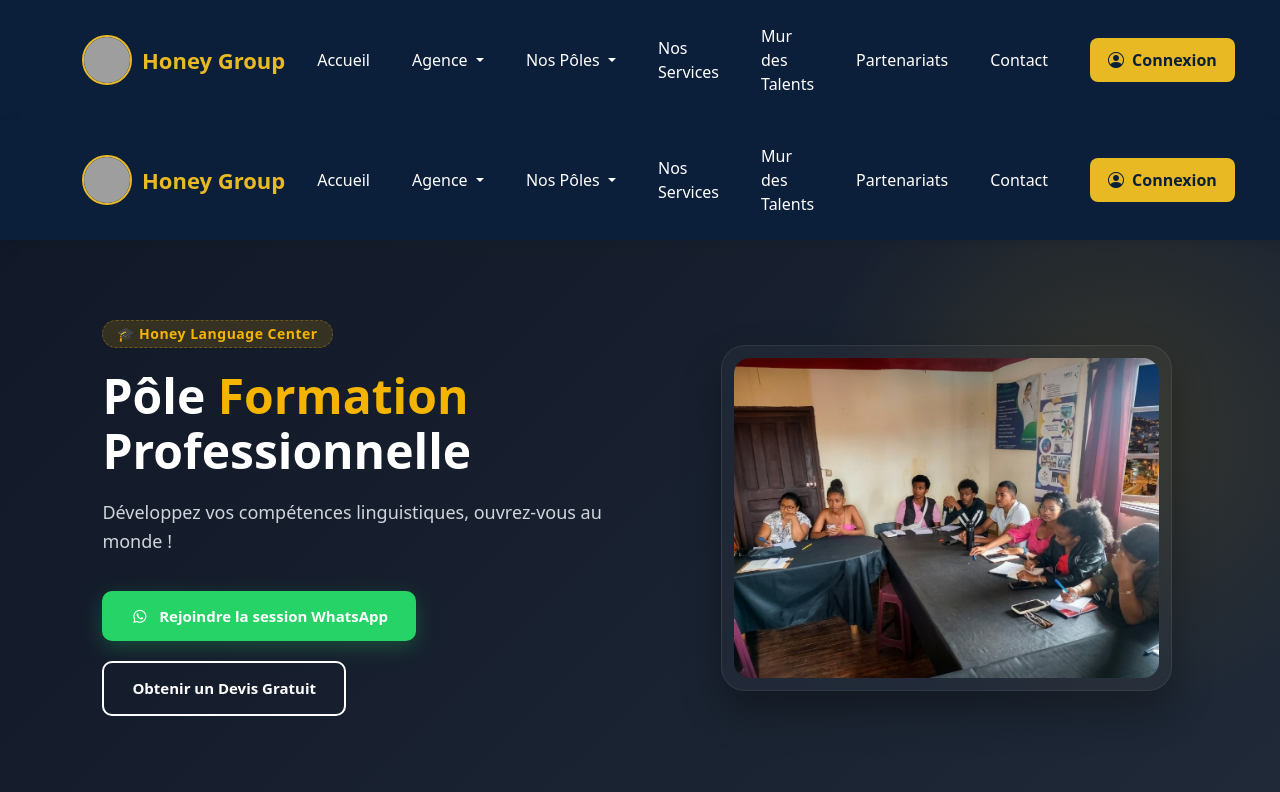
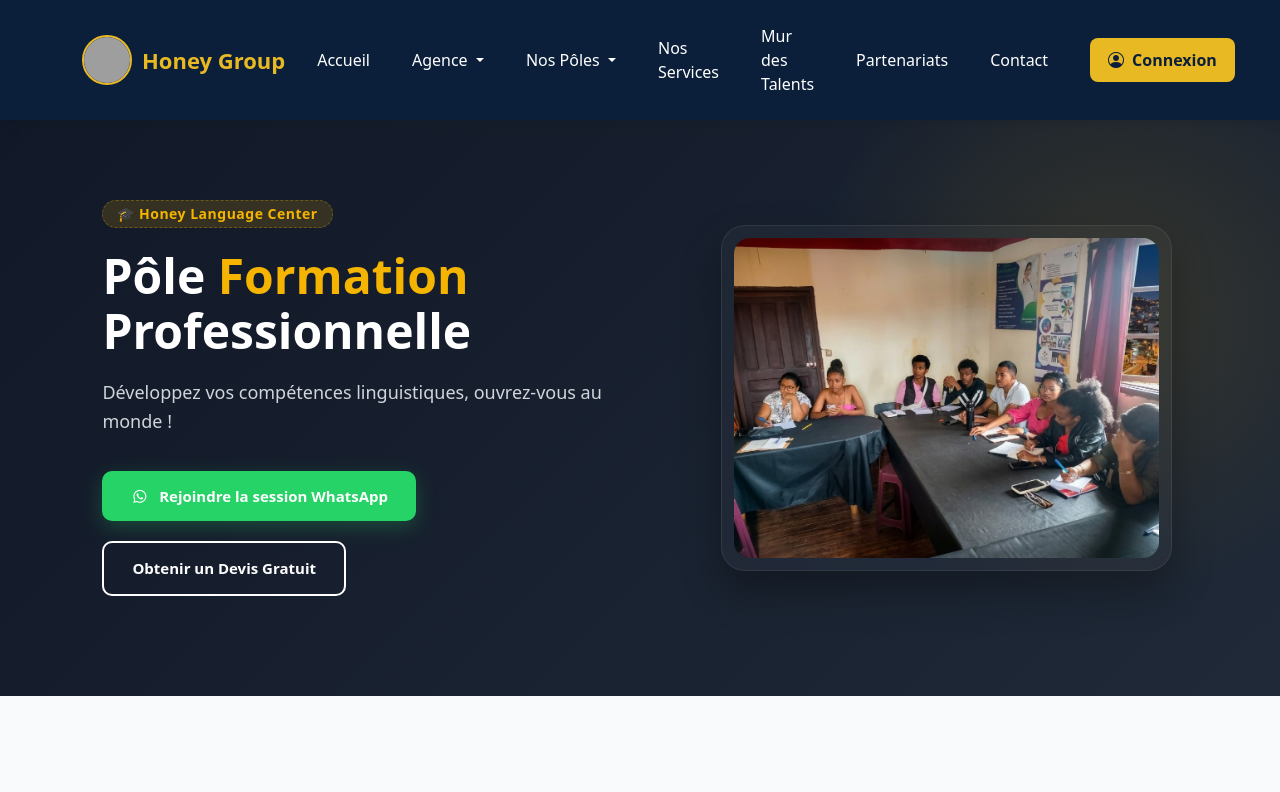
Before and after one commit to Naoures-Hajri91/Front_HONEY-GROUP, an Angular app: page /formation in a window 1280 px wide. Shown: the top 792 px of the page. Built offline with nearby package versions, Linux system fonts and the light colour scheme; grey boxes are pictures that could not be loaded.

Commit message:
duplicate header footer

```diff
--- a/src/app/pages/formation/formation.html
+++ b/src/app/pages/formation/formation.html
@@ -1,5 +1,3 @@
-<app-header></app-header>
-
 <!-- HERO SECTION -->
 <section class="hero-section">
   <div class="hero-container">
@@ -143,5 +141,3 @@
     </div>
   </div>
 </section>
-
-<app-footer></app-footer>
```
